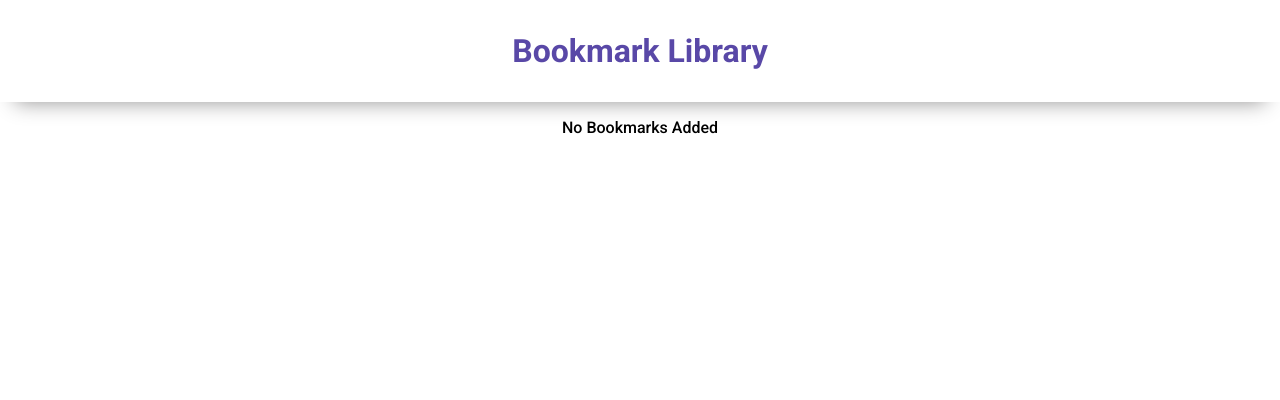
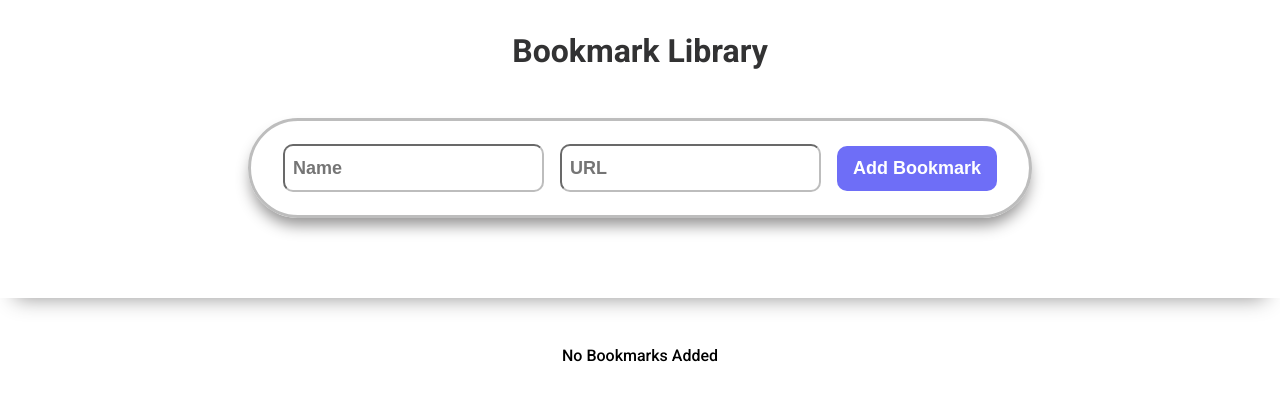
Before and after one commit to GreenEagleKing/phantom-bookmark, a React (Vite) app: page / in a window 1280 px wide. Shown: the top 400 px of the page. Built offline with nearby package versions, Linux system fonts and the light colour scheme.

Commit message:
Moved AddBookmark to inside Header

```diff
--- a/src/Components/AddBookmark.jsx
+++ b/src/Components/AddBookmark.jsx
@@ -22,7 +22,7 @@ export default function AddBookmark({ addLink }) {
 
   return (
     <div>
-         <div className='addBookmark-container grow'>
+         <div className='addBookmark-container'>
             <form onSubmit={handleFormSubmit}>
                 <div className='form'>
                     <input type='text' className='input'  value={linkTitle} placeholder='Name' onChange={e => setLinkTitle(e.target.value)} ></input>
--- a/src/Components/Header.jsx
+++ b/src/Components/Header.jsx
@@ -1,9 +1,13 @@
 import React from 'react'
 
-export default function Header() {
+//import component
+import AddBookmark from './AddBookmark'
+
+export default function Header({ addLink }) {
   return (
     <div className='header-container'>
             <h1>Bookmark Library</h1>
+            <AddBookmark addLink={addLink}/>
     </div>
   )
 }
--- a/src/index.css
+++ b/src/index.css
@@ -14,7 +14,7 @@ body {
 }
 
 h1 {
-  color: rgba(89, 72, 167, 1);
+  color: rgb(50, 50, 51);
 }
 
 /* Header */
@@ -22,9 +22,12 @@ h1 {
   display: flex;
   justify-content: center;
   align-items: center;
+  flex-direction: column;
   width: 100vw;
   padding: 2rem;
+  margin-bottom: 3rem;
   box-shadow: 0px 15px 20px -15px rgb(146, 145, 145);
+  height: 20%;
 }
 
 /* Add Bookmark component */
@@ -43,6 +46,7 @@ h1 {
   align-items: center;
   gap: 1rem;
   margin: 2rem 0rem;
+  max-height: 100px;
   padding: 1.5rem 2rem;
   border: 3px solid rgb(189, 189, 189);
   border-radius: 50px;
@@ -102,10 +106,10 @@ input:focus {
   margin: 2rem 0rem;
   border: 3px solid rgb(189, 189, 189);
   border-radius: 50px;
-  padding: 1rem;
   width: 80vw;
   box-shadow: 0px 10px 15px -3px rgb(146, 145, 145);
   max-width: 800px;
+  padding: 1rem;
 }
 
 .link-info-container {
```
